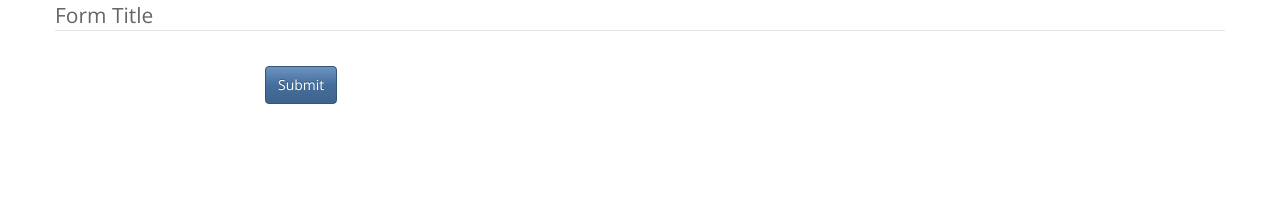
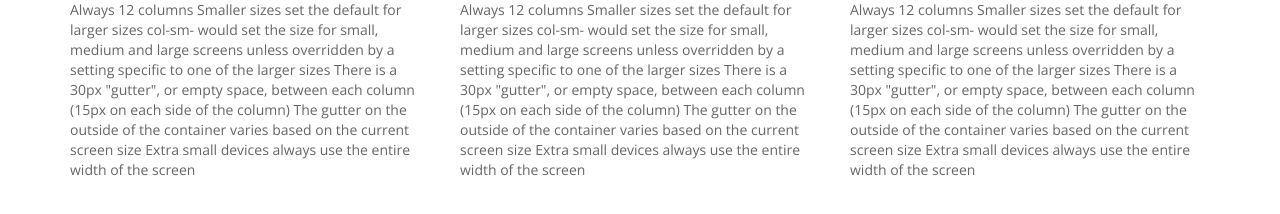
Before and after one commit to rakeshsukla53/bootstrap-tutorial, a plain HTML site: page index.html in a window 1280 px wide. Drawn offline with nearby package versions, Linux system fonts and the light colour scheme.

Commit message:
column grid system

```diff
--- a/index.html
+++ b/index.html
@@ -9,23 +9,48 @@
 </head>
 <body>
 
+<!--col-md-4 apply to medium and larger sizes. it will take up 4 columns-->
+
 <div class="container">
 
-    <form action="" method="post" class="form-horizontal" role="form">
-        <div class="form-group">
-            <legend>Form Title</legend>
-        </div>
+    <div class="row">
 
+    <div class="col-xs-8 col-md-4">
 
+        <p> Always 12 columns
+            Smaller sizes set the default for larger sizes
+            col-sm- would set the size for small, medium and large screens unless overridden by a setting specific to one of the larger sizes
+            There is a 30px "gutter", or empty space, between each column (15px on each side of the column)
+            The gutter on the outside of the container varies based on the current screen size
+            Extra small devices always use the entire width of the screen
+        </p>
+    </div>
 
-        <div class="form-group">
-            <div class="col-sm-10 col-sm-offset-2">
-                <button type="submit" class="btn btn-primary">Submit</button>
-            </div>
-        </div>
-    </form>
+    <div class="col-xs-8 col-md-4">
+
+        <p> Always 12 columns
+            Smaller sizes set the default for larger sizes
+            col-sm- would set the size for small, medium and large screens unless overridden by a setting specific to one of the larger sizes
+            There is a 30px "gutter", or empty space, between each column (15px on each side of the column)
+            The gutter on the outside of the container varies based on the current screen size
+            Extra small devices always use the entire width of the screen
+        </p>
+    </div>
+
+    <div class="col-xs-12 col-md-4">
+
+        <p>Always 12 columns
+            Smaller sizes set the default for larger sizes
+            col-sm- would set the size for small, medium and large screens unless overridden by a setting specific to one of the larger sizes
+            There is a 30px "gutter", or empty space, between each column (15px on each side of the column)
+            The gutter on the outside of the container varies based on the current screen size
+            Extra small devices always use the entire width of the screen
+        </p>
+    </div>
+    </div>
 
 </div>
+
 
 <script src="js/jquery-2.1.4.min.js"></script>
 <script src="js/bootstrap.min.js"></script>
```
Also changed, not shown: 1 other file.
